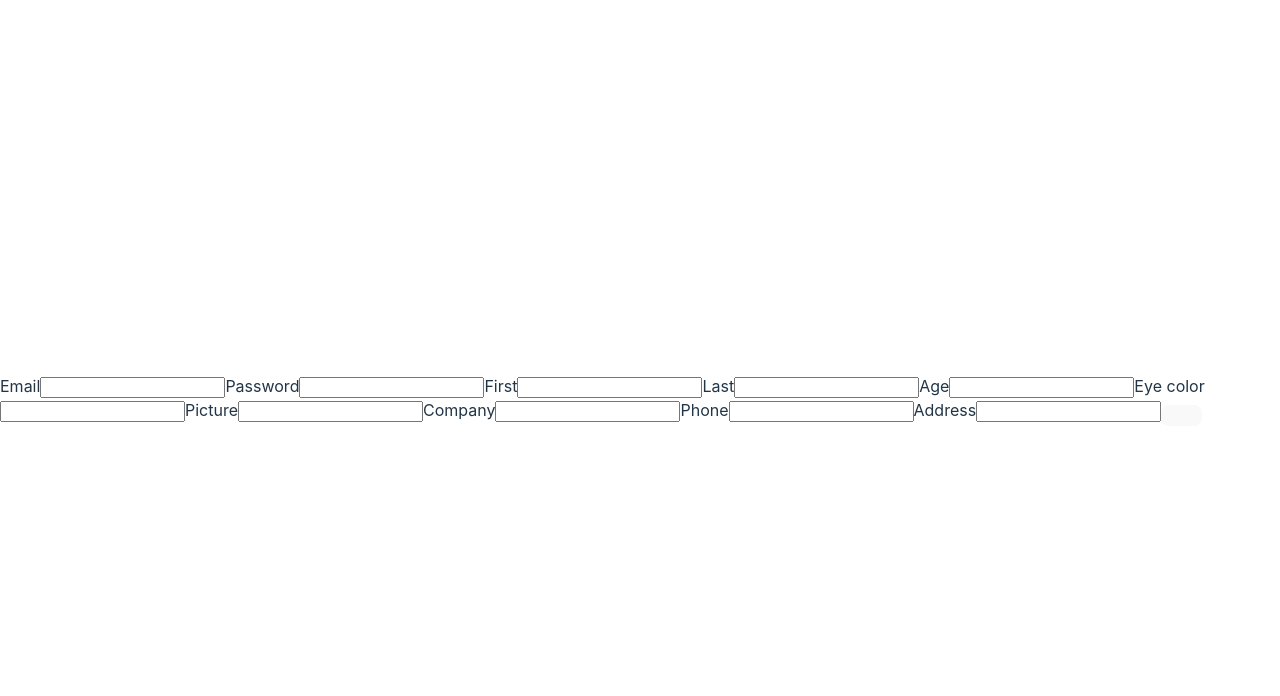
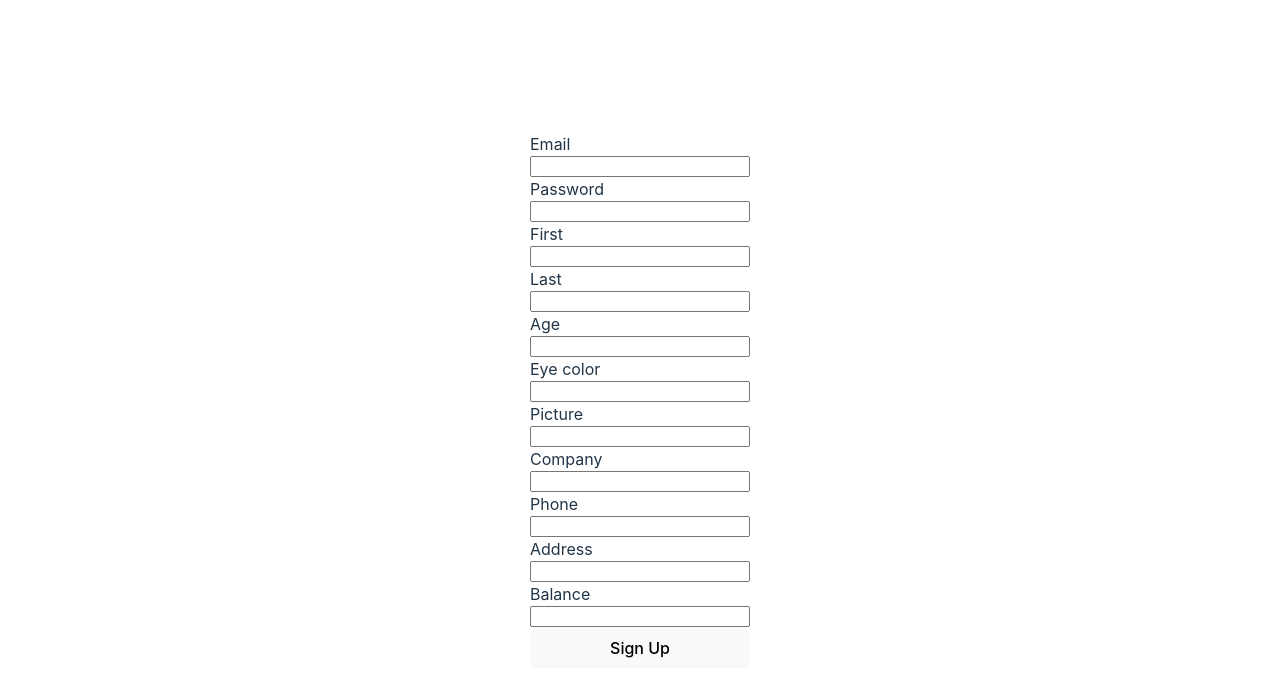
Before and after one commit to DavidVeVe/users-client, a React (Vite) app: page /signup in a window 1280 px wide. Shown: the top 696 px of the page. Built offline with nearby package versions, Linux system fonts and the light colour scheme.

Commit message:
Add signup and add useres to DB

```diff
--- a/src/Layout/Signup/helper.js
+++ b/src/Layout/Signup/helper.js
@@ -1,52 +1,23 @@
 import { signUp } from "../../requestsHandlers/auth";
 
-const handleEmailChange = ({ target }, setEmail) => {
-  setEmail(target.value);
-};
-const handlePasswordChange = ({ target }, setPassword) => {
-  setPassword(target.value);
-};
-const handleFirstNameChange = ({ target }, setFirstName) => {
-  setFirstName(target.value);
-};
-const handleLastNameChange = ({ target }, setLastName) => {
-  setLastName(target.value);
-};
-const handleAgeChange = ({ target }, setAge) => {
-  setAge(target.value);
-};
-const handleEyeColorChange = ({ target }, setEyeColor) => {
-  setEyeColor(target.value);
-};
-const handlePictureChange = ({ target }, setPicture) => {
-  setPicture(target.value);
-};
-const handleCompanyChange = ({ target }, setCompany) => {
-  setCompany(target.value);
-};
-const handlePhoneChange = ({ target }, setPhone) => {
-  setPhone(target.value);
-};
-const handleAddressChange = ({ target }, setAddress) => {
-  setAddress(target.value);
+const handleInputChange = ({ target }, setInputState) => {
+  setInputState(target.value);
 };
 
-const signUpHandler = async (e, payload) => {
+const signUpHandler = async (e, payload, ...callbacks) => {
   e.preventDefault();
-  const data = await signUp(payload)
+  const data = await signUp(payload);
+  const { token } = data;
+  if (token) {
+    callbacks.forEach((callback) => {
+      callback("");
+    });
+  }
   console.log(data);
+  return data;
 };
 
 export default {
   signUpHandler,
-  handleFirstNameChange,
-  handleLastNameChange,
-  handleAgeChange,
-  handleEyeColorChange,
-  handlePictureChange,
-  handleCompanyChange,
-  handlePhoneChange,
-  handleAddressChange,
-  handleEmailChange,
-  handlePasswordChange
+  handleInputChange
 };
--- a/src/Layout/Signup/index.jsx
+++ b/src/Layout/Signup/index.jsx
@@ -5,19 +5,7 @@ import constants from "../../common/constants";
 import helper from "./helper";
 import "./signup.scss";
 
-const {
-  signUpHandler,
-  handleFirstNameChange,
-  handleLastNameChange,
-  handleAgeChange,
-  handleEyeColorChange,
-  handlePictureChange,
-  handleCompanyChange,
-  handlePhoneChange,
-  handleAddressChange,
-  handleEmailChange,
-  handlePasswordChange
-} = helper;
+const { signUpHandler, handleInputChange } = helper;
 
 const {
   SIGNUP: {
@@ -29,7 +17,8 @@ const {
     NAME,
     COMPANY,
     EMAIL,
-    PASSWORD
+    PASSWORD,
+    BALANCE
   }
 } = constants;
 
@@ -45,6 +34,7 @@ function Signup() {
   const [company, setCompany] = useState("");
   const [phone, setPhone] = useState("");
   const [address, setAddress] = useState("");
+  const [balance, setBalance] = useState("");
 
   const signUpPayload = {
     name: {
@@ -62,58 +52,83 @@ function Signup() {
   };
 
   return (
-    <form>
+    <form className="sigup-form">
       <Input
         labelText={EMAIL}
         value={email}
-        onChange={(e) => handleEmailChange(e, setEmail)}
+        onChange={(e) => handleInputChange(e, setEmail)}
       />
       <Input
         labelText={PASSWORD}
         value={password}
-        onChange={(e) => handlePasswordChange(e, setPassword)}
+        onChange={(e) => handleInputChange(e, setPassword)}
       />
       <Input
         labelText={NAME.FIRST}
         value={first}
-        onChange={(e) => handleFirstNameChange(e, setFirstName)}
+        onChange={(e) => handleInputChange(e, setFirstName)}
       />
       <Input
         labelText={NAME.LAST}
         value={last}
-        onChange={(e) => handleLastNameChange(e, setLastName)}
+        onChange={(e) => handleInputChange(e, setLastName)}
       />
       <Input
         labelText={AGE}
         value={age}
-        onChange={(e) => handleAgeChange(e, setAge)}
+        onChange={(e) => handleInputChange(e, setAge)}
       />
       <Input
         labelText={EYE_COLOR}
         value={eyeColor}
-        onChange={(e) => handleEyeColorChange(e, setEyeColor)}
+        onChange={(e) => handleInputChange(e, setEyeColor)}
       />
       <Input
         labelText={PICTURE}
         value={picture}
-        onChange={(e) => handlePictureChange(e, setPicture)}
+        onChange={(e) => handleInputChange(e, setPicture)}
       />
       <Input
         labelText={COMPANY}
         value={company}
-        onChange={(e) => handleCompanyChange(e, setCompany)}
+        onChange={(e) => handleInputChange(e, setCompany)}
       />
       <Input
         labelText={PHONE}
         value={phone}
-        onChange={(e) => handlePhoneChange(e, setPhone)}
+        onChange={(e) => handleInputChange(e, setPhone)}
       />
       <Input
         labelText={ADDRESS}
         value={address}
-        onChange={(e) => handleAddressChange(e, setAddress)}
+        onChange={(e) => handleInputChange(e, setAddress)}
       />
-      <Button onClick={(e) => signUpHandler(e, signUpPayload)} />
+      <Input
+        labelText={BALANCE}
+        value={balance}
+        onChange={(e) => handleInputChange(e, setBalance)}
+      />
+      <Button
+        onClick={(e) =>
+          signUpHandler(
+            e,
+            signUpPayload,
+            setEmail,
+            setPassword,
+            setFirstName,
+            setLastName,
+            setAge,
+            setEyeColor,
+            setPicture,
+            setCompany,
+            setPhone,
+            setAddress,
+            setBalance
+           )
+        }
+
+        btnValue="Sign Up"
+      />
     </form>
   );
 }
--- a/src/Layout/Signup/signup.scss
+++ b/src/Layout/Signup/signup.scss
@@ -0,0 +1,8 @@
+.sigup-form {
+    width: 320px;
+    padding: 20px 50px;
+    display: flex;
+    flex-direction: column;
+    justify-content: center;
+    box-sizing: border-box;
+}
--- a/src/common/constants.js
+++ b/src/common/constants.js
@@ -15,6 +15,7 @@ const SIGNUP = {
   },
   COMPANY: "Company",
   PHONE: "Phone",
-  ADDRESS: "Address"
+  ADDRESS: "Address",
+  BALANCE: "Balance"
 };
 export default { LOGIN, SIGNUP };
--- a/src/index.css
+++ b/src/index.css
@@ -24,8 +24,11 @@ a:hover {
 }
 
 body {
+  width: 100%;
   margin: 0;
   display: flex;
+  align-items: center;
+  justify-content: center;
   place-items: center;
   min-width: 320px;
   min-height: 100vh;
```
